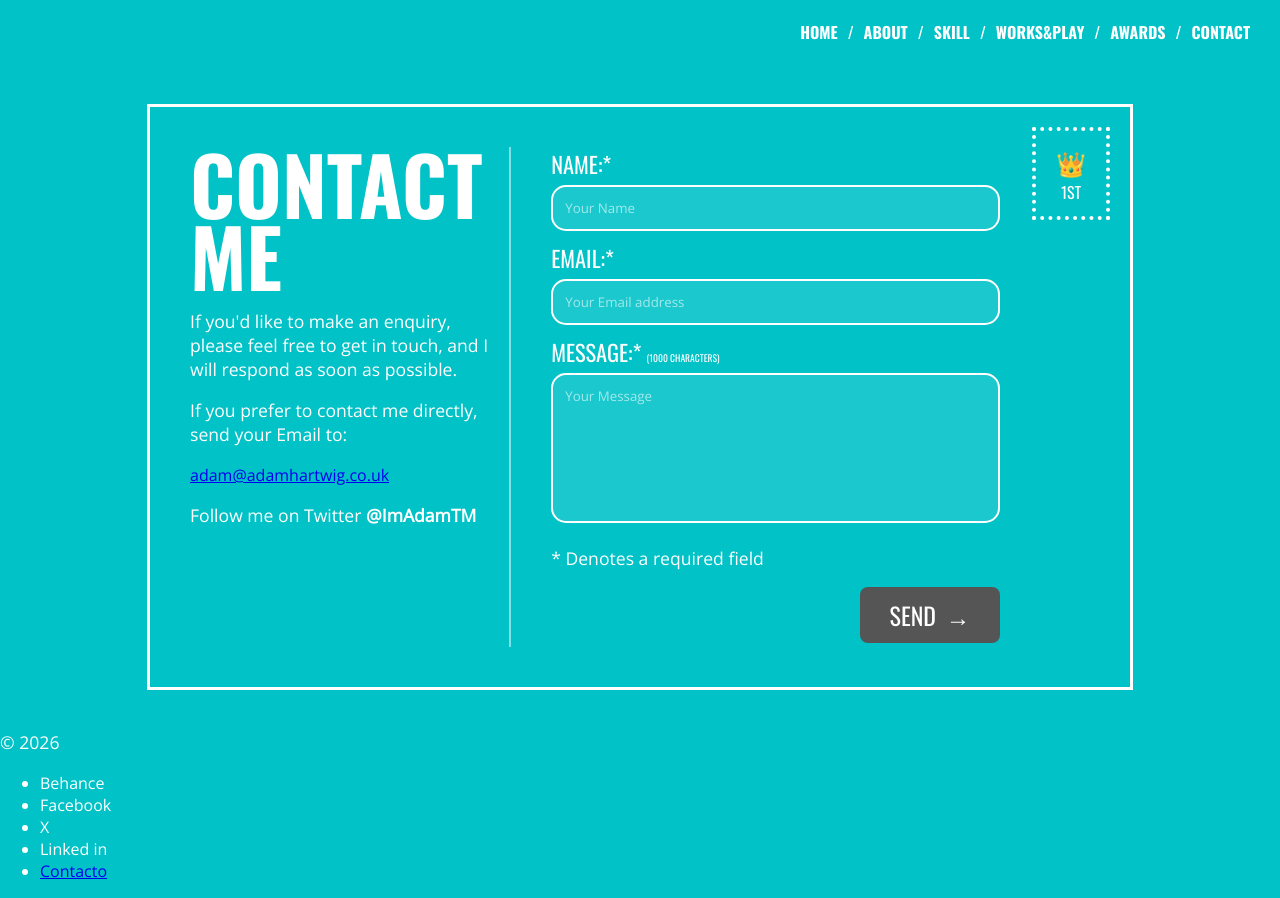
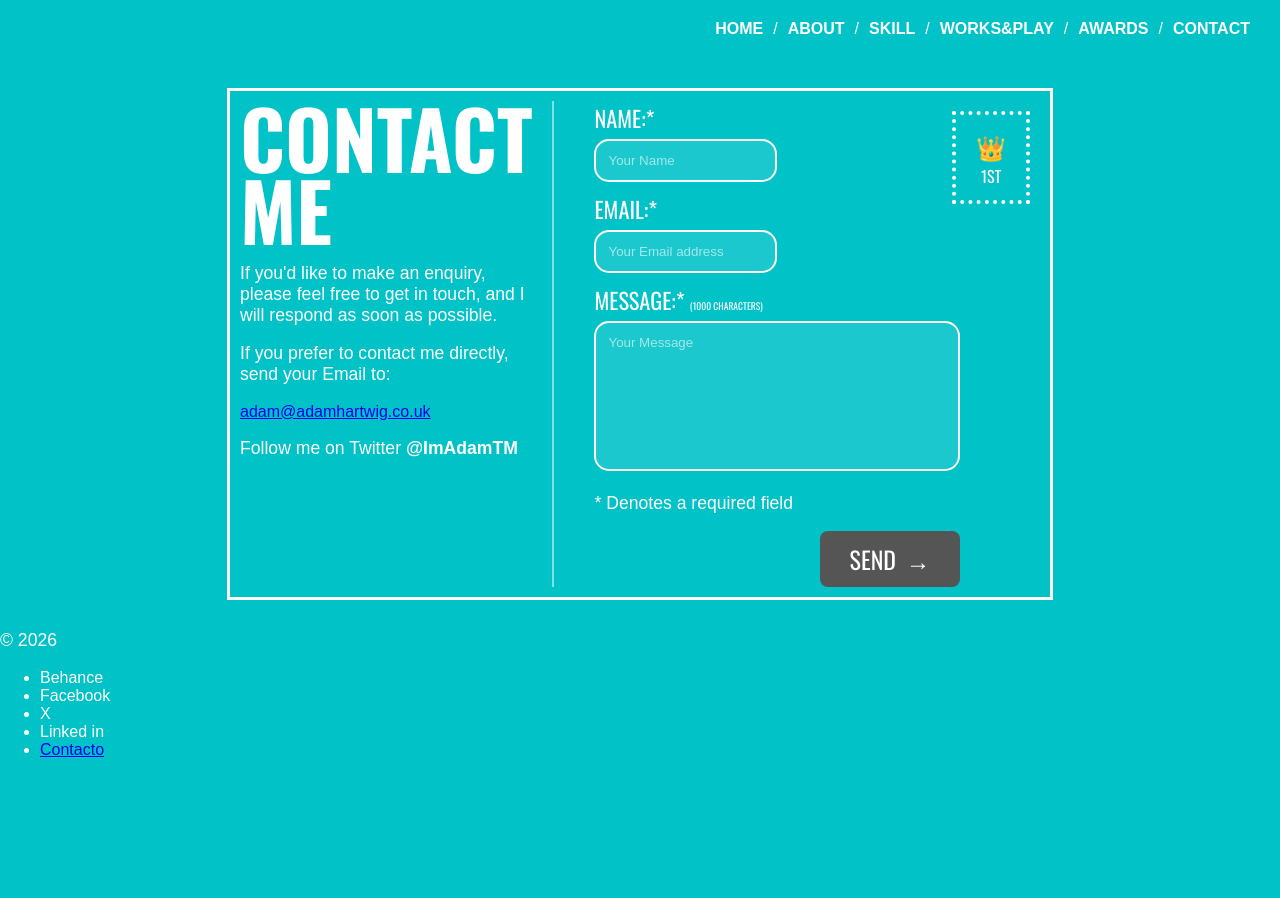
Before and after one commit to sonemmanuel/sitio-wed, a plain HTML site: page contact.html in a window 1280 px wide. After the commit the page ends 800 px from the top, so only its background shows below. Drawn offline with nearby package versions, Linux system fonts and the light colour scheme.

Commit message:
ahi vamos

```diff
--- a/css/contact.css
+++ b/css/contact.css
@@ -8,18 +8,17 @@
 
 body {
     background-color: var(--bg-color);
-    font-family: 'Open Sans', sans-serif;
+    font-family: 'Arial', sans-serif;
     color: var(--text-color);
     margin: 0;
     padding: 0px;
 }
 
-/* --- Navegador --- */
 .navegador {
     display: flex;
     justify-content: end;
     padding: 20px;
-    font-family: 'Oswald', sans-serif;
+    font-family: 'Arial', sans-serif;
 }
 
 .navegador a {
@@ -36,13 +35,13 @@ body {
 }
 
 .postal-container {
-    max-width: 900px;
-    margin: 40px auto;
+    max-width: 800px;
+    margin: 30px auto;
     position: relative;
     border: 3px solid white;
-    padding: 40px;
+    padding: 10px;
     display: flex;
-    min-height: 500px;
+    min-height: 300px;
 }
 
 .postal-body {
@@ -61,7 +60,6 @@ body {
     flex: 1.5;
 }
 
-/* --- Tipografía --- */
 h1 {
     font-family: 'Oswald', sans-serif;
     font-size: 5rem;
@@ -75,7 +73,6 @@ p, label {
     font-weight: 300;
 }
 
-/* --- Formulario --- */
 .form-group {
     margin-bottom: 10px;
 }
@@ -88,7 +85,18 @@ label {
     margin-bottom: 5px;
 }
 
-input, textarea {
+input {
+    width: 50%;
+    background: var(--input-bg);
+    border: 2px solid white;
+    border-radius: 15px;
+    padding: 12px;
+    color: white;
+    font-family: inherit;
+    box-sizing: border-box;
+}
+
+textarea {
     width: 100%;
     background: var(--input-bg);
     border: 2px solid white;
--- /dev/null
+++ b/css/skill.css
@@ -0,0 +1,15 @@
+body {
+    background-color: #333;
+}
+
+header {
+    display: flex;
+    color: white;
+    justify-content: end;
+    padding: 20px;
+    margin: 0;
+    mix-blend-mode: difference;
+}
+nav > a {
+    color: white;
+}
--- /dev/null
+++ b/css/works&play.css
@@ -0,0 +1,21 @@
+body {
+    background-color: gainsboro;
+}
+header {
+    display: flex;
+    color: white;
+    justify-content: end;
+    padding: 20px;
+    margin: 0;
+    mix-blend-mode: difference;
+}
+
+nav > a {
+    color: white;
+}
+
+article {
+    display: flex;
+    flex-wrap: wrap;
+
+}
```
Also changed, not shown: skill.html (+6 -0 lines), works&play.html (+6 -0 lines), css/home.css (line endings or trailing spaces), home.html (line endings or trailing spaces).
